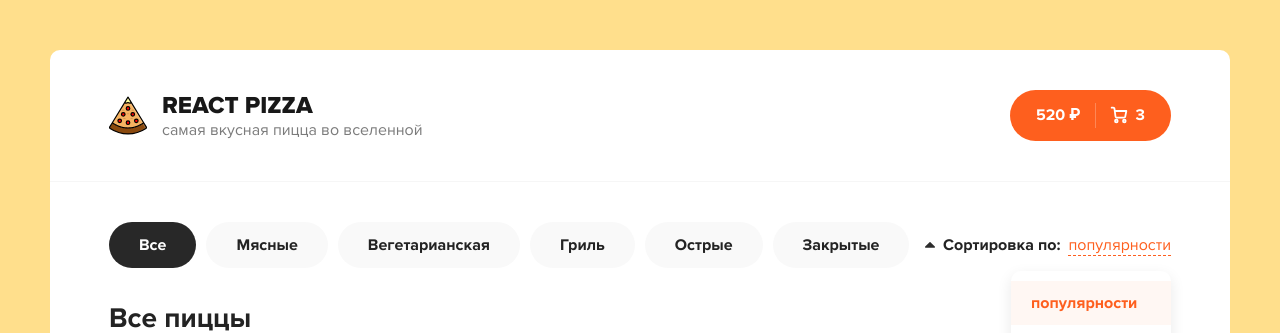
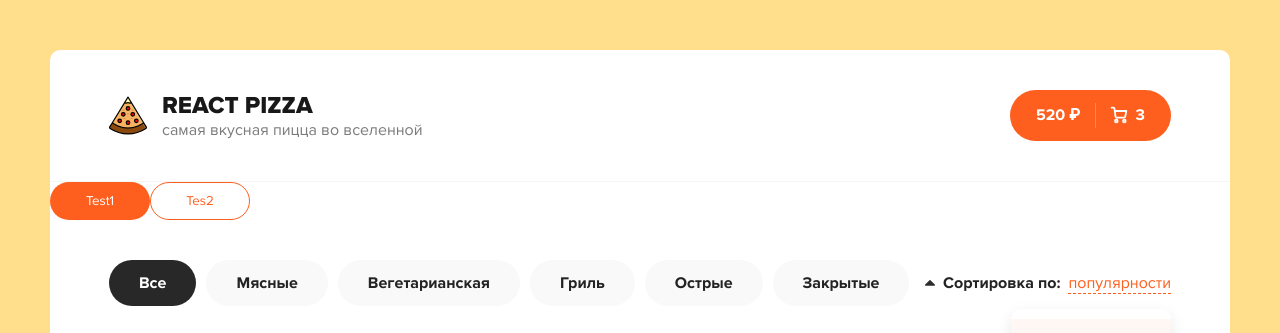
Before and after one commit to dzhygrynyuk/React-Pizza, a React (Create React App) app: page / in a window 1280 px wide. Shown: the top 333 px of the page. Built offline with nearby package versions, Linux system fonts and the light colour scheme.

Commit message:
Created Header, Button components

```diff
--- a/package.json
+++ b/package.json
@@ -6,6 +6,7 @@
     "@testing-library/jest-dom": "^5.16.5",
     "@testing-library/react": "^13.4.0",
     "@testing-library/user-event": "^13.5.0",
+    "classnames": "^2.3.2",
     "node-sass": "^7.0.3",
     "react": "^18.2.0",
     "react-dom": "^18.2.0",
--- a/src/App.js
+++ b/src/App.js
@@ -1,55 +1,13 @@
-import logoSvg from './assets/img/pizza-logo.svg';
+import Header from './components/Header';
+import Button from './components/Button';
 
 function App() {
   return (
     <div className="wrapper">
-      <div className="header">
-        <div className="container">
-          <div className="header__logo">
-            <img width="38" src={logoSvg} alt="Pizza logo" />
-            <div>
-              <h1>React Pizza</h1>
-              <p>самая вкусная пицца во вселенной</p>
-            </div>
-          </div>
-          <div className="header__cart">
-            <a href="/cart.html" className="button button--cart">
-              <span>520 ₽</span>
-              <div className="button__delimiter"></div>
-              <svg
-                width="18"
-                height="18"
-                viewBox="0 0 18 18"
-                fill="none"
-                xmlns="http://www.w3.org/2000/svg"
-              >
-                <path
-                  d="M6.33333 16.3333C7.06971 16.3333 7.66667 15.7364 7.66667 15C7.66667 14.2636 7.06971 13.6667 6.33333 13.6667C5.59695 13.6667 5 14.2636 5 15C5 15.7364 5.59695 16.3333 6.33333 16.3333Z"
-                  stroke="white"
-                  strokeWidth="1.8"
-                  strokeLinecap="round"
-                  strokeLinejoin="round"
-                />
-                <path
-                  d="M14.3333 16.3333C15.0697 16.3333 15.6667 15.7364 15.6667 15C15.6667 14.2636 15.0697 13.6667 14.3333 13.6667C13.597 13.6667 13 14.2636 13 15C13 15.7364 13.597 16.3333 14.3333 16.3333Z"
-                  stroke="white"
-                  strokeWidth="1.8"
-                  strokeLinecap="round"
-                  strokeLinejoin="round"
-                />
-                <path
-                  d="M4.78002 4.99999H16.3334L15.2134 10.5933C15.1524 10.9003 14.9854 11.176 14.7417 11.3722C14.4979 11.5684 14.1929 11.6727 13.88 11.6667H6.83335C6.50781 11.6694 6.1925 11.553 5.94689 11.3393C5.70128 11.1256 5.54233 10.8295 5.50002 10.5067L4.48669 2.82666C4.44466 2.50615 4.28764 2.21182 4.04482 1.99844C3.80201 1.78505 3.48994 1.66715 3.16669 1.66666H1.66669"
-                  stroke="white"
-                  strokeWidth="1.8"
-                  strokeLinecap="round"
-                  strokeLinejoin="round"
-                />
-              </svg>
-              <span>3</span>
-            </a>
-          </div>
-        </div>
-      </div>
+      <Header />
+      <Button>Test1</Button>
+      <Button outline>Tes2</Button>
+
       <div className="content">
         <div className="container">
           <div className="content__top">
--- /dev/null
+++ b/src/components/Button.jsx
@@ -0,0 +1,14 @@
+import classNames from "classnames";
+
+function Button(props){
+    return(
+        <button
+            className={classNames('button', {
+                'button--outline': props.outline,
+            })}>
+            {props.children}
+        </button>
+    );
+}
+
+export default Button;
--- /dev/null
+++ b/src/components/Header.jsx
@@ -0,0 +1,55 @@
+import logoSvg from '../assets/img/pizza-logo.svg';
+
+function Header(){
+    return(
+        <div className="header">
+            <div className="container">
+            <div className="header__logo">
+                <img width="38" src={logoSvg} alt="Pizza logo" />
+                <div>
+                <h1>React Pizza</h1>
+                <p>самая вкусная пицца во вселенной</p>
+                </div>
+            </div>
+            <div className="header__cart">
+                <a href="/cart.html" className="button button--cart">
+                <span>520 ₽</span>
+                <div className="button__delimiter"></div>
+                <svg
+                    width="18"
+                    height="18"
+                    viewBox="0 0 18 18"
+                    fill="none"
+                    xmlns="http://www.w3.org/2000/svg"
+                >
+                    <path
+                    d="M6.33333 16.3333C7.06971 16.3333 7.66667 15.7364 7.66667 15C7.66667 14.2636 7.06971 13.6667 6.33333 13.6667C5.59695 13.6667 5 14.2636 5 15C5 15.7364 5.59695 16.3333 6.33333 16.3333Z"
+                    stroke="white"
+                    strokeWidth="1.8"
+                    strokeLinecap="round"
+                    strokeLinejoin="round"
+                    />
+                    <path
+                    d="M14.3333 16.3333C15.0697 16.3333 15.6667 15.7364 15.6667 15C15.6667 14.2636 15.0697 13.6667 14.3333 13.6667C13.597 13.6667 13 14.2636 13 15C13 15.7364 13.597 16.3333 14.3333 16.3333Z"
+                    stroke="white"
+                    strokeWidth="1.8"
+                    strokeLinecap="round"
+                    strokeLinejoin="round"
+                    />
+                    <path
+                    d="M4.78002 4.99999H16.3334L15.2134 10.5933C15.1524 10.9003 14.9854 11.176 14.7417 11.3722C14.4979 11.5684 14.1929 11.6727 13.88 11.6667H6.83335C6.50781 11.6694 6.1925 11.553 5.94689 11.3393C5.70128 11.1256 5.54233 10.8295 5.50002 10.5067L4.48669 2.82666C4.44466 2.50615 4.28764 2.21182 4.04482 1.99844C3.80201 1.78505 3.48994 1.66715 3.16669 1.66666H1.66669"
+                    stroke="white"
+                    strokeWidth="1.8"
+                    strokeLinecap="round"
+                    strokeLinejoin="round"
+                    />
+                </svg>
+                <span>3</span>
+                </a>
+            </div>
+            </div>
+        </div>
+    );
+}
+
+export default Header;
```
Also changed, not shown: 1 other file (tests, documents, lock files or other folders).
